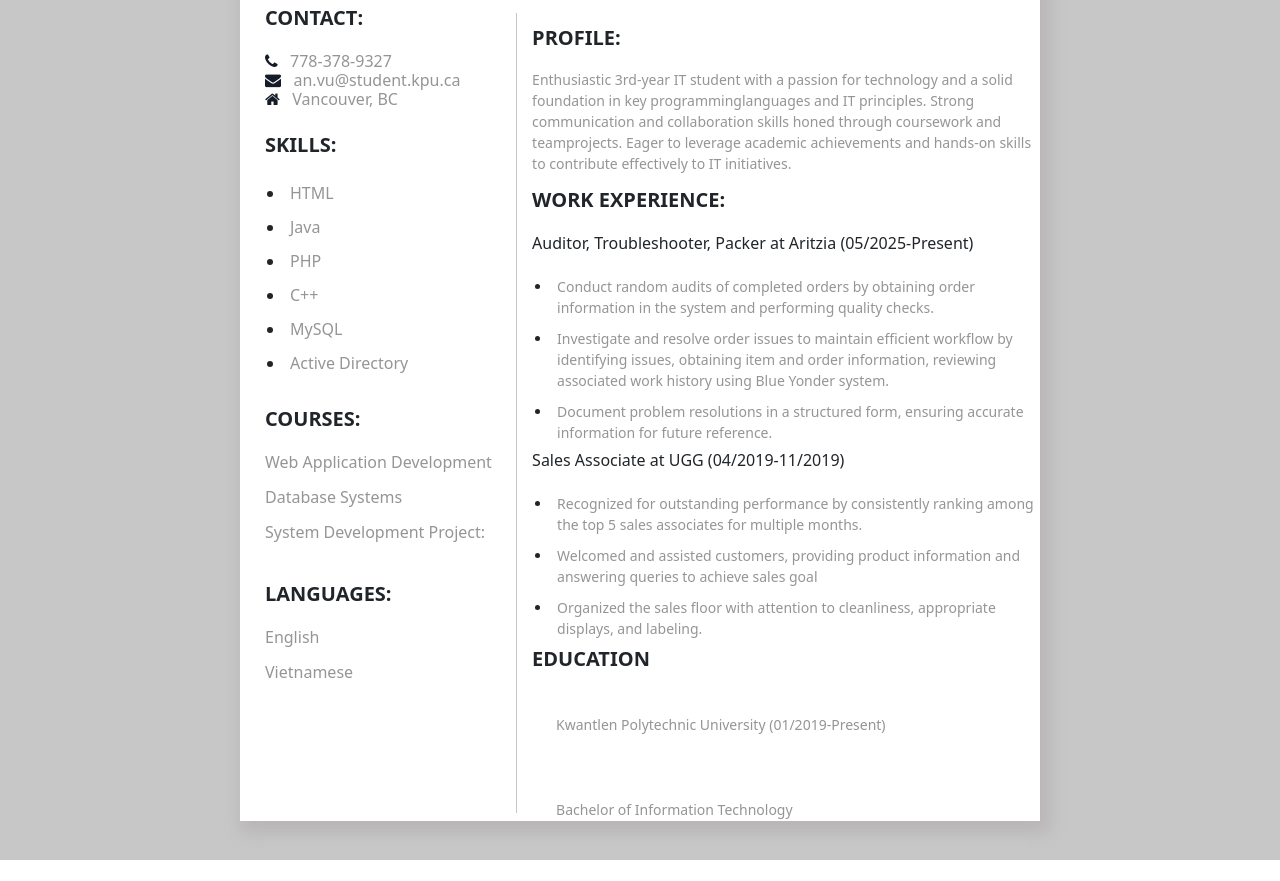
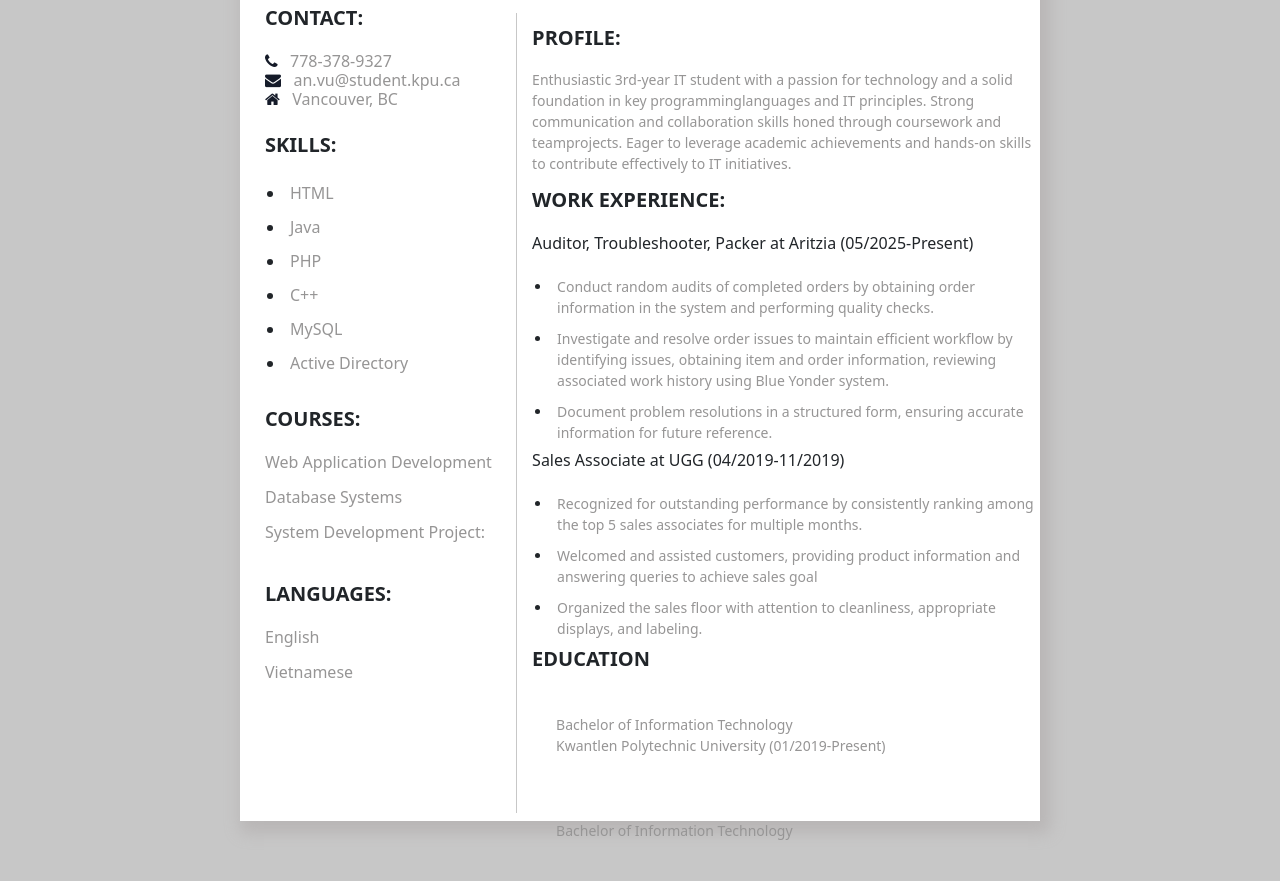
Before and after one commit to AnVu1709/Resume-Web, a plain HTML site: page docs/index.html in a window 1280 px wide. Shown: the part 349-1230 px from the top of the page. Before the commit the page ends 1209 px from the top, so only its background shows below. Drawn offline with nearby package versions, Linux system fonts and the light colour scheme.

Commit message:
Update index.html

```diff
--- a/docs/index.html
+++ b/docs/index.html
@@ -74,7 +74,7 @@
 		        </ul>
 
 		    <p class="head">Education</p>
-			<p class="p-4">Kwantlen Polytechnic University (01/2019-Present)</p>
+			<p class="p-4">Bachelor of Information Technology <br/> Kwantlen Polytechnic University (01/2019-Present)</p>
 			<p class="p-4">Bachelor of Information Technology </p>
 		 </div>
 	</div>
```
